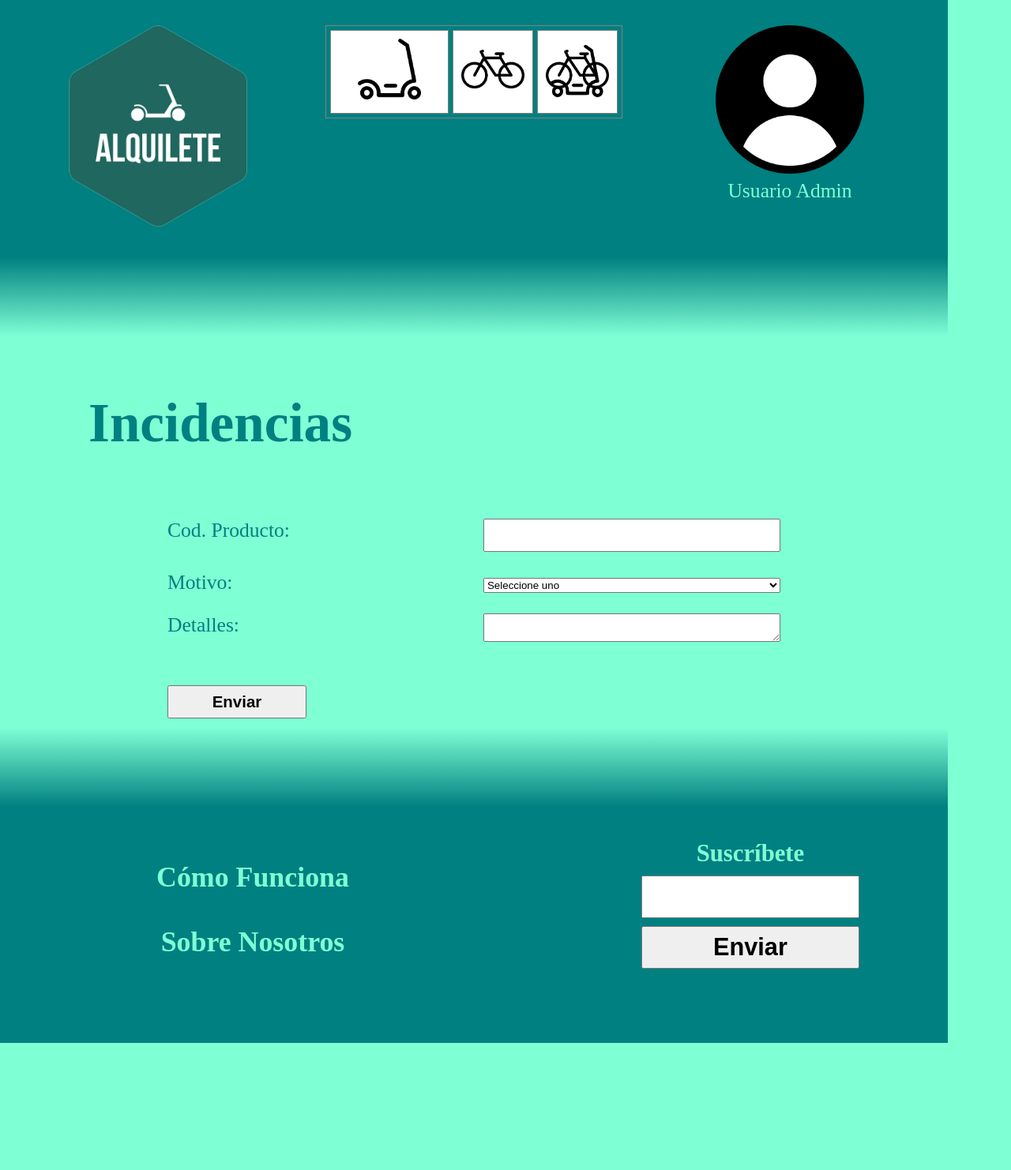
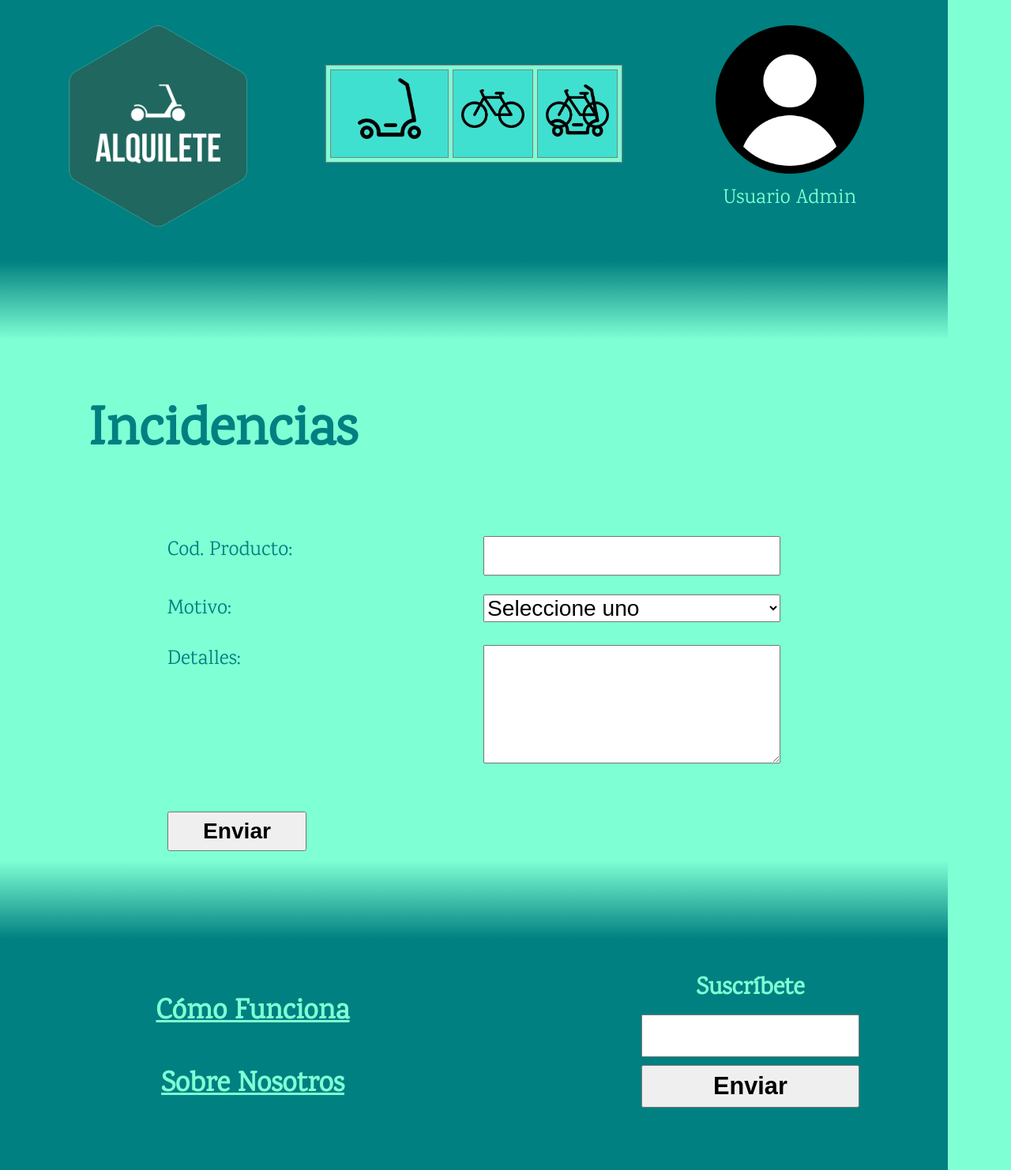
Before and after one commit to alquilete/alquilete, a PHP site: page /src/incidencias.html in a window 1280 px wide. Shown: the whole page at 79% size. Before the commit the page ends 1321 px from the top, so only its background shows below. Run offline with PHP 8.4, Linux system fonts and the light colour scheme.

Commit message:
actualizacion movil

```diff
--- a/html/css/ambos.css
+++ b/html/css/ambos.css
@@ -35,7 +35,7 @@ header table, header table tr, header table tr td {
 header div:nth-of-type(2) table tr td {
 
   padding: 10px;
-  background-color: white;
+
 
 }
 
--- a/html/css/bicicletas.css
+++ b/html/css/bicicletas.css
@@ -35,7 +35,6 @@ header table, header table tr, header table tr td {
 header div:nth-of-type(2) table tr td {
 
   padding: 10px;
-  background-color: white;
 
 }
 
--- a/html/css/como_funciona.css
+++ b/html/css/como_funciona.css
@@ -37,7 +37,6 @@ header table, header table tr, header table tr td {
 header div:nth-of-type(2) table tr td {
 
   padding: 10px;
-  background-color: white;
 
 }
 
--- a/html/css/general.css
+++ b/html/css/general.css
@@ -1,8 +1,11 @@
+@import url('https://fonts.googleapis.com/css?family=Karma');
+
 /* BOOTSTRAP */
 html {
 
   background-color: teal;
   color: teal;
+  font-family: 'Karma', serif;
 }
 
 body {
@@ -80,21 +83,37 @@ header tbody {
   background-color: aquamarine;
 }
 
+header div:nth-of-type(2) table {
+
+  background-color: aquamarine;
+  margin-top: 50px;
+}
+
+header div:nth-of-type(2) td {
+
+  background-color: turquoise;
+}
 
 /* hr */
 
 #arriba {
 
-  background-color: turquoise;
+  background: url(../img/degr_arriba.PNG);
+  background-size: 100% 100%;
   background-image: linear-gradient(teal, aquamarine);
   height: 100px;
+  margin-top: -2px;
+
 }
 
 #abajo {
 
+  background: url(../img/degr_abajo.PNG);
+  background-size: 100% 100%;
   background-color: turquoise;
   background-image: linear-gradient(aquamarine, teal);
   height: 100px;
+  margin-bottom: -2px;
 }
 
 /* diseño */
@@ -106,7 +125,10 @@ input {
   font-weight: bold;
 }
 
+article {
 
+  margin: -2px 0;
+}
 /* FOOTER */
 
 footer {
@@ -123,9 +145,9 @@ footer li {
 
   font-size: 1.4em;
   list-style: none;
-  padding-bottom: 40px;
+  margin-bottom: 40px;
   font-weight: bolder;
-
+  text-decoration: underline;
 }
 
 footer input, footer label {
--- a/html/css/incidencias.css
+++ b/html/css/incidencias.css
@@ -39,7 +39,6 @@ header table, header table tr, header table tr td {
 header div:nth-of-type(2) table tr td {
 
   padding: 10px;
-  background-color: white;
 
 }
 
@@ -99,12 +98,22 @@ article ul li{
 
 }
 
+article input, article select, article textarea {
+
+  font-size: 1.1em;
+}
+
+article textarea {
+
+  height: 150px;
+}
+
+article select option {
+
+  font-size: 0.4em;
+}
+
 footer {
 
   font-size: 1.6em;
 }
-
-.hr {
-
-  margin-top: 630px;
-}
--- a/html/css/info_cuenta.css
+++ b/html/css/info_cuenta.css
@@ -35,7 +35,6 @@ header table, header table tr, header table tr td {
 header div:nth-of-type(2) table tr td {
 
   padding: 10px;
-  background-color: white;
 
 }
 
--- a/html/css/patinetes.css
+++ b/html/css/patinetes.css
@@ -40,7 +40,6 @@ header table, header table tr, header table tr td {
 header div:nth-of-type(2) table tr td {
 
   padding: 10px;
-  background-color: white;
 
 }
 
--- a/html/css/registro.css
+++ b/html/css/registro.css
@@ -35,7 +35,7 @@ header table, header table tr, header table tr td {
 header div:nth-of-type(2) table tr td {
 
   padding: 10px;
-  background-color: white;
+
 
 }
 
--- a/html/css/sobre_nosotros.css
+++ b/html/css/sobre_nosotros.css
@@ -35,7 +35,6 @@ header table, header table tr, header table tr td {
 header div:nth-of-type(2) table tr td {
 
   padding: 10px;
-  background-color: white;
 
 }
 
--- a/html/index.html
+++ b/html/index.html
@@ -33,7 +33,7 @@
       <ul class="col-6">
         <li> <a href="src/como_funciona.html">¿Como Funciona?</a></li>
       </ul>
-      <div class="col-6"><img src="img/BICI.jpg" alt=""></div>
+      <div class="col-6"><img src="img/BICI.JPG" alt=""></div>
     </section>
     <section class="fila">
       <ul>
@@ -43,9 +43,9 @@
       </ul>
     </section>
     <section class="fila">
-      <div class="col-6"><img src="img/patin.jpg" alt=""></div>
+      <div class="col-5"><img src="img/patin.jpg" alt=""></div>
       <div class="col-1"></div>
-      <ul class="col-4">
+      <ul class="col-5">
         <li cl> <a href="src/sobre_nosotros.html">¿Quienes Somos?</a></li>
         <li><div>
           <label for="sus"> Suscríbete </label> </br>
--- a/html/src/info_cuenta.html
+++ b/html/src/info_cuenta.html
@@ -109,7 +109,7 @@
         </div>
         <div class="fila" id="rep">
           <div class="col-2"></div>
-          <div class="col-4"><input type="button" name="inicid" value="Reportar incidencia"></div>
+          <div class="col-4"> <a href="incidencias.html"><input type="button" name="inicid" value="Reportar incidencia"></a></div>
           <div class="col-2"></div>
           <div class="col-3"><input type="button" name="baja" value="Darme de baja"></div>
           <div class="col-1"></div>
```
Also changed, not shown: html/css/index.css (+8 -4 lines).
